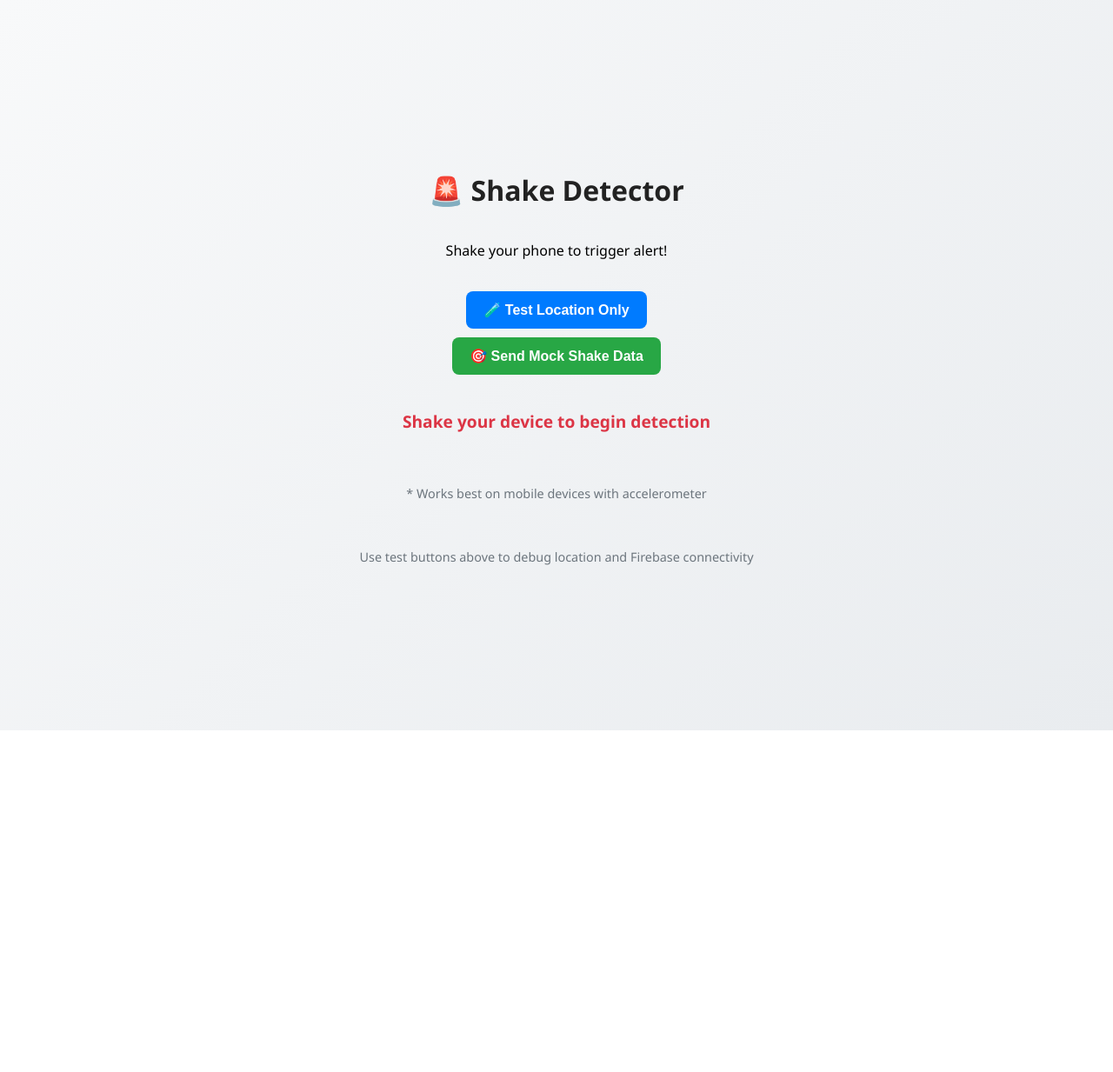
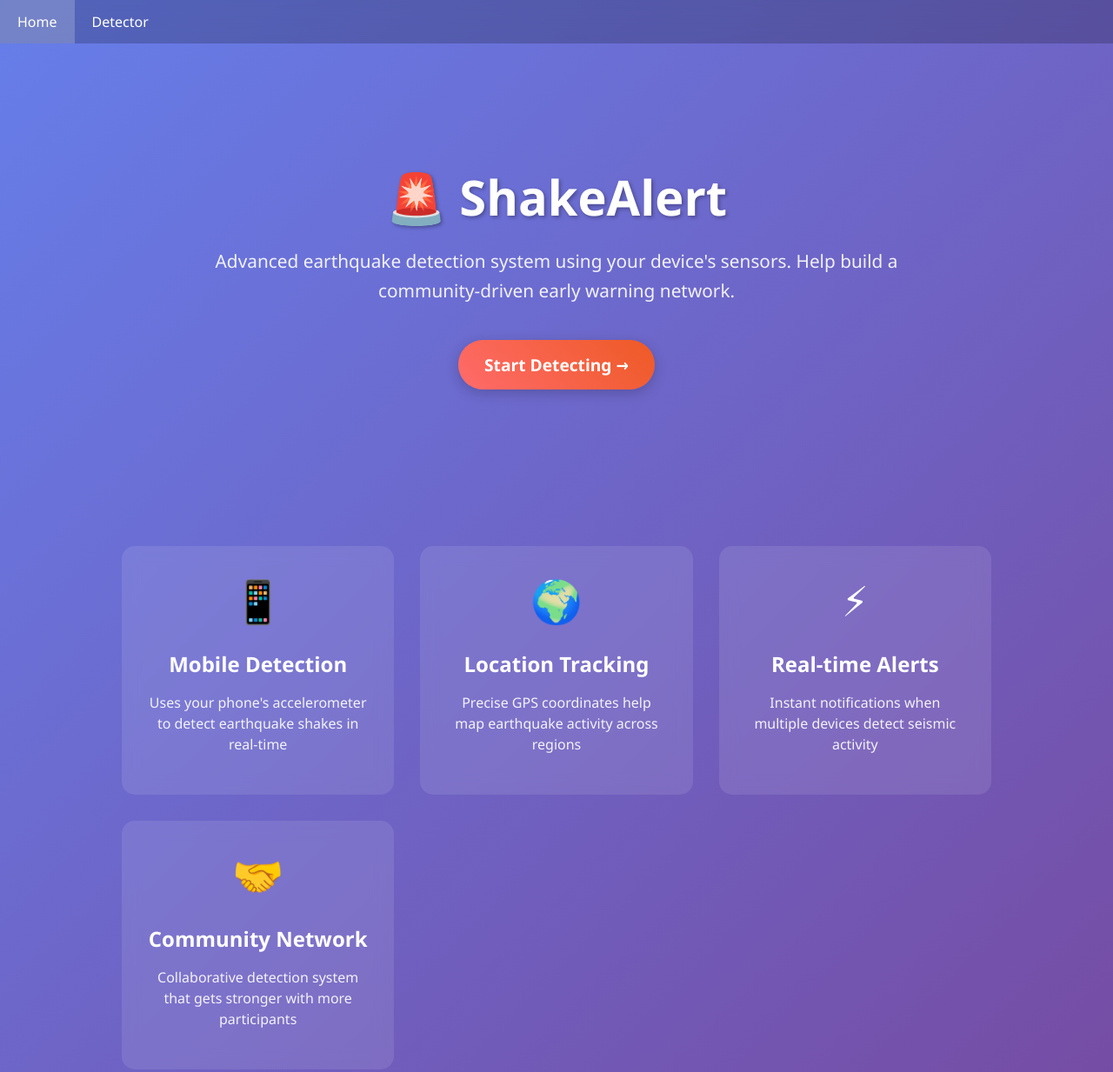
Before and after one commit to rohit29032005/detectordemo, a plain HTML site: page index.html in a window 1280 px wide. Shown: the top 1233 px of the page at 87% size. Before the commit the page ends 840 px from the top, so only its background shows below. Drawn offline with Linux system fonts and the light colour scheme.

Commit message:
changed name to detector files

```diff
--- a/index.html
+++ b/index.html
@@ -3,88 +3,145 @@
 <head>
   <meta charset="UTF-8">
   <meta name="viewport" content="width=device-width, initial-scale=1.0">
-  <title>Shake Detector - ShakeAlert Web</title>
+  <title>ShakeAlert - Earthquake Detection System</title>
   <style>
     body {
-      font-family: 'Segoe UI', sans-serif;
-      display: flex;
-      flex-direction: column;
-      justify-content: center;
-      align-items: center;
+      margin: 0;
+      font-family: 'Segoe UI', Tahoma, Geneva, Verdana, sans-serif;
+      background: linear-gradient(135deg, #667eea 0%, #764ba2 100%);
+      color: white;
       min-height: 100vh;
-      margin: 0;
-      background: linear-gradient(135deg, #f8f9fa, #e9ecef);
+    }
+
+    .navbar {
+      background-color: rgba(0,0,0,0.2);
+      overflow: hidden;
+      backdrop-filter: blur(10px);
+    }
+    .navbar a {
+      float: left;
+      display: block;
+      color: white;
       text-align: center;
-      padding: 20px;
+      padding: 14px 20px;
+      text-decoration: none;
+      font-weight: 500;
     }
-    h1 {
-      color: #222;
+    .navbar a:hover {
+      background-color: rgba(255,255,255,0.1);
     }
-    p#status {
-      margin-top: 20px;
+    .navbar a.active {
+      background-color: rgba(255,255,255,0.2);
+    }
+
+    .hero {
+      text-align: center;
+      padding: 100px 20px;
+      max-width: 800px;
+      margin: 0 auto;
+    }
+
+    .hero h1 {
+      font-size: 3.5rem;
+      margin-bottom: 20px;
+      text-shadow: 2px 2px 4px rgba(0,0,0,0.3);
+    }
+
+    .hero p {
+      font-size: 1.3rem;
+      margin-bottom: 40px;
+      opacity: 0.9;
+      line-height: 1.6;
+    }
+
+    .cta-button {
+      display: inline-block;
+      background: linear-gradient(45deg, #ff6b6b, #ee5a24);
+      color: white;
+      padding: 15px 30px;
+      text-decoration: none;
+      border-radius: 50px;
       font-size: 1.2rem;
       font-weight: bold;
-      color: #dc3545;
-      max-width: 90%;
-      word-wrap: break-word;
+      box-shadow: 0 4px 15px rgba(0,0,0,0.2);
+      transition: transform 0.3s ease;
     }
-    .note {
-      margin-top: 40px;
-      font-size: 0.9rem;
-      color: #6c757d;
+
+    .cta-button:hover {
+      transform: translateY(-2px);
+      box-shadow: 0 6px 20px rgba(0,0,0,0.3);
     }
-    .test-buttons {
-      margin: 20px 0;
-      display: flex;
-      flex-direction: column;
-      gap: 10px;
-      align-items: center;
+
+    .features {
+      display: grid;
+      grid-template-columns: repeat(auto-fit, minmax(250px, 1fr));
+      gap: 30px;
+      padding: 80px 20px;
+      max-width: 1000px;
+      margin: 0 auto;
     }
-    button {
-      padding: 12px 20px;
-      font-size: 16px;
-      border: none;
-      border-radius: 8px;
-      cursor: pointer;
-      min-width: 200px;
-      font-weight: bold;
+
+    .feature {
+      background: rgba(255,255,255,0.1);
+      padding: 30px;
+      border-radius: 15px;
+      text-align: center;
+      backdrop-filter: blur(10px);
     }
-    .test-btn {
-      background-color: #007bff;
-      color: white;
+
+    .feature h3 {
+      font-size: 1.5rem;
+      margin-bottom: 15px;
     }
-    .test-btn:hover {
-      background-color: #0056b3;
+
+    .feature p {
+      opacity: 0.9;
+      line-height: 1.5;
     }
-    .mock-btn {
-      background-color: #28a745;
-      color: white;
-    }
-    .mock-btn:hover {
-      background-color: #1e7e34;
+
+    .emoji {
+      font-size: 3rem;
+      margin-bottom: 20px;
+      display: block;
     }
   </style>
 </head>
 <body>
-
-  <h1>🚨 Shake Detector</h1>
-  <p>Shake your phone to trigger alert!</p>
-
-  <div class="test-buttons">
-    <button class="test-btn" onclick="testLocation()">
-      🧪 Test Location Only
-    </button>
-    <button class="mock-btn" onclick="simulateShake()">
-      🎯 Send Mock Shake Data
-    </button>
+  <div class="navbar">
+    <a href="index.html" class="active">Home</a>
+    <a href="detector.html">Detector</a>
   </div>
 
-  <p id="status">Waiting for motion...</p>
+  <div class="hero">
+    <h1>🚨 ShakeAlert</h1>
+    <p>Advanced earthquake detection system using your device's sensors. Help build a community-driven early warning network.</p>
+    <a href="detector.html" class="cta-button">Start Detecting →</a>
+  </div>
 
-  <p class="note">* Works best on mobile devices with accelerometer</p>
-  <p class="note">Use test buttons above to debug location and Firebase connectivity</p>
+  <div class="features">
+    <div class="feature">
+      <span class="emoji">📱</span>
+      <h3>Mobile Detection</h3>
+      <p>Uses your phone's accelerometer to detect earthquake shakes in real-time</p>
+    </div>
 
-  <!-- Detector JS -->
-  <script type="module" src="index.js"></script>
+    <div class="feature">
+      <span class="emoji">🌍</span>
+      <h3>Location Tracking</h3>
+      <p>Precise GPS coordinates help map earthquake activity across regions</p>
+    </div>
+
+    <div class="feature">
+      <span class="emoji">⚡</span>
+      <h3>Real-time Alerts</h3>
+      <p>Instant notifications when multiple devices detect seismic activity</p>
+    </div>
+
+    <div class="feature">
+      <span class="emoji">🤝</span>
+      <h3>Community Network</h3>
+      <p>Collaborative detection system that gets stronger with more participants</p>
+    </div>
+  </div>
 </body>
 </html>
```
Also changed, not shown: detector.html (added, +127 -0 lines), detector.js (renamed from index.js).
